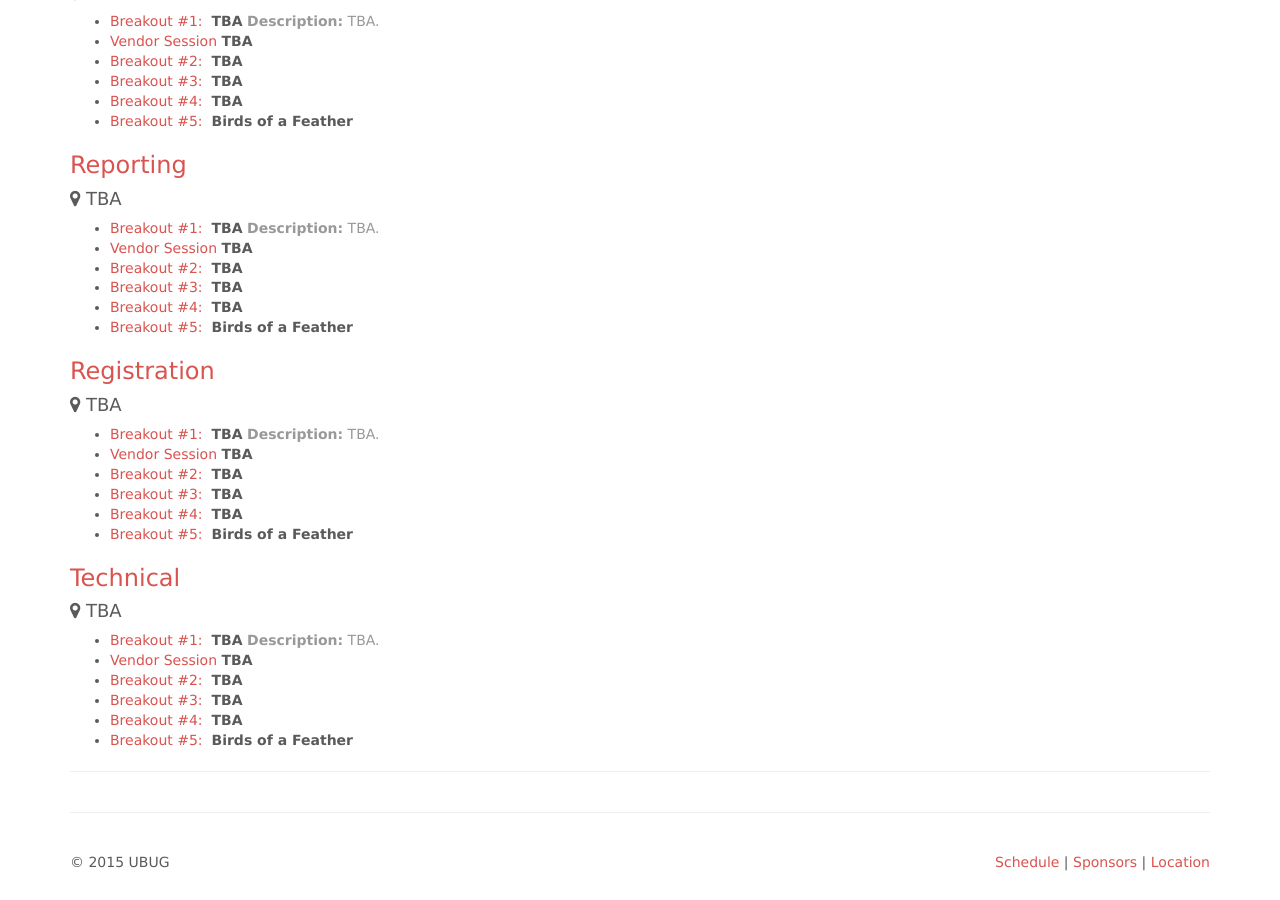
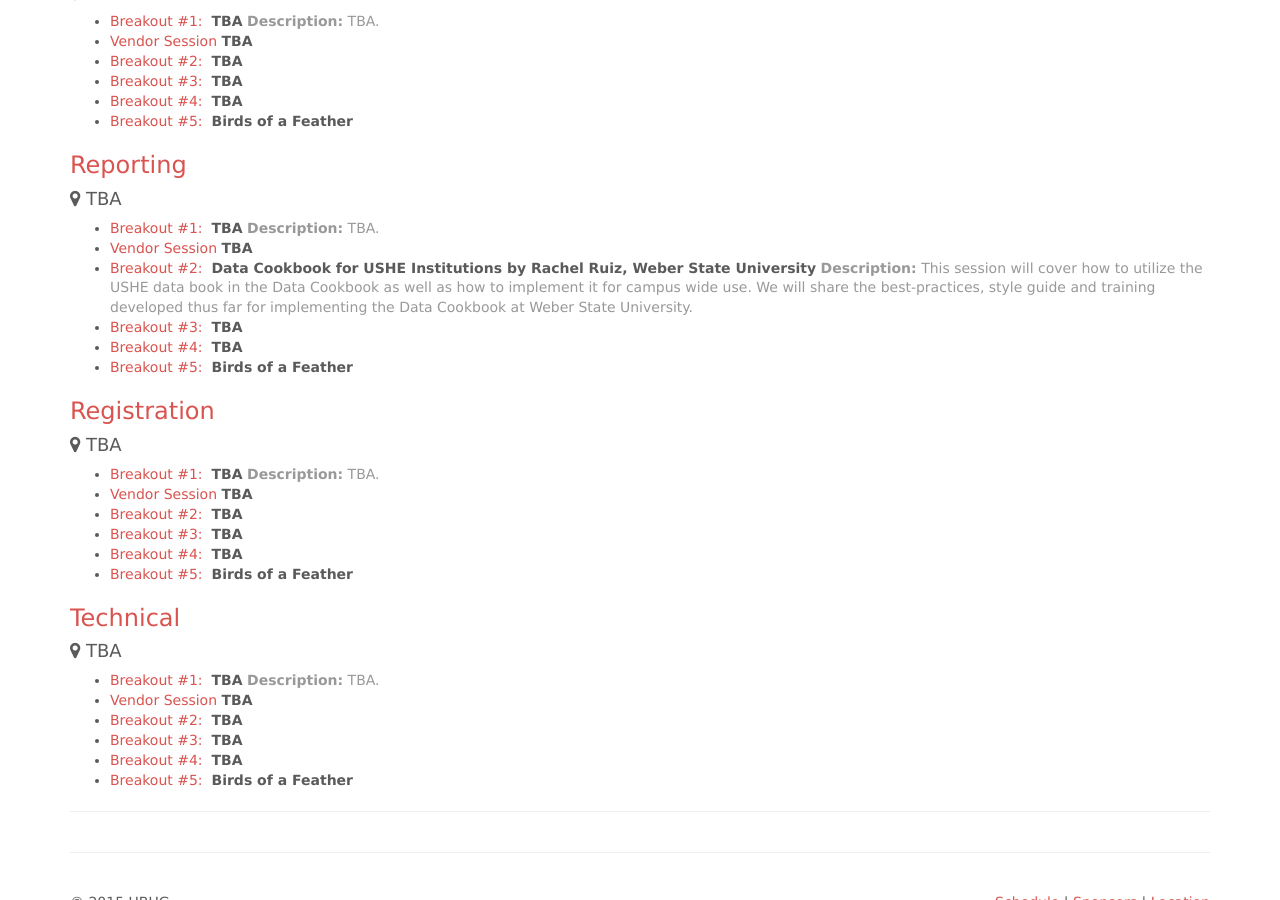
Before and after one commit to ubug/ubug.github.io, a Jekyll site: the page built from schedule/index.md, in a window 1280 px wide and 900 px high, scrolled down 2155 px. Built offline with Jekyll 4.4.1, drawn with Linux system fonts in a browser that asks for light colours; nearby versions of some CDN libraries; Markdown is read by kramdown in place of the engine named in the settings.

Commit message:
add presentation

```diff
--- a/schedule/index.md
+++ b/schedule/index.md
@@ -109,7 +109,8 @@ title: <i class="fa fa-calendar"></i> Schedule
 * <span class="text-primary">Breakout #1:</span>  **TBA**
   <span class="text-muted">**Description:** TBA.</span>
 * <span class="text-primary">Vendor Session</span> **TBA**
-* <span class="text-primary">Breakout #2:</span>  **TBA**
+* <span class="text-primary">Breakout #2:</span>  **Data Cookbook for USHE Institutions by Rachel Ruiz, Weber State University**
+ <span class="text-muted">**Description:** This session will cover how to utilize the USHE data book in the Data Cookbook as well as how to implement it for campus wide use. We will share the best-practices, style guide and training developed thus far for implementing the Data Cookbook at Weber State University.</span>
 * <span class="text-primary">Breakout #3:</span>  **TBA**
 * <span class="text-primary">Breakout #4:</span>  **TBA**
 * <span class="text-primary">Breakout #5:</span>  **Birds of a Feather**
```
